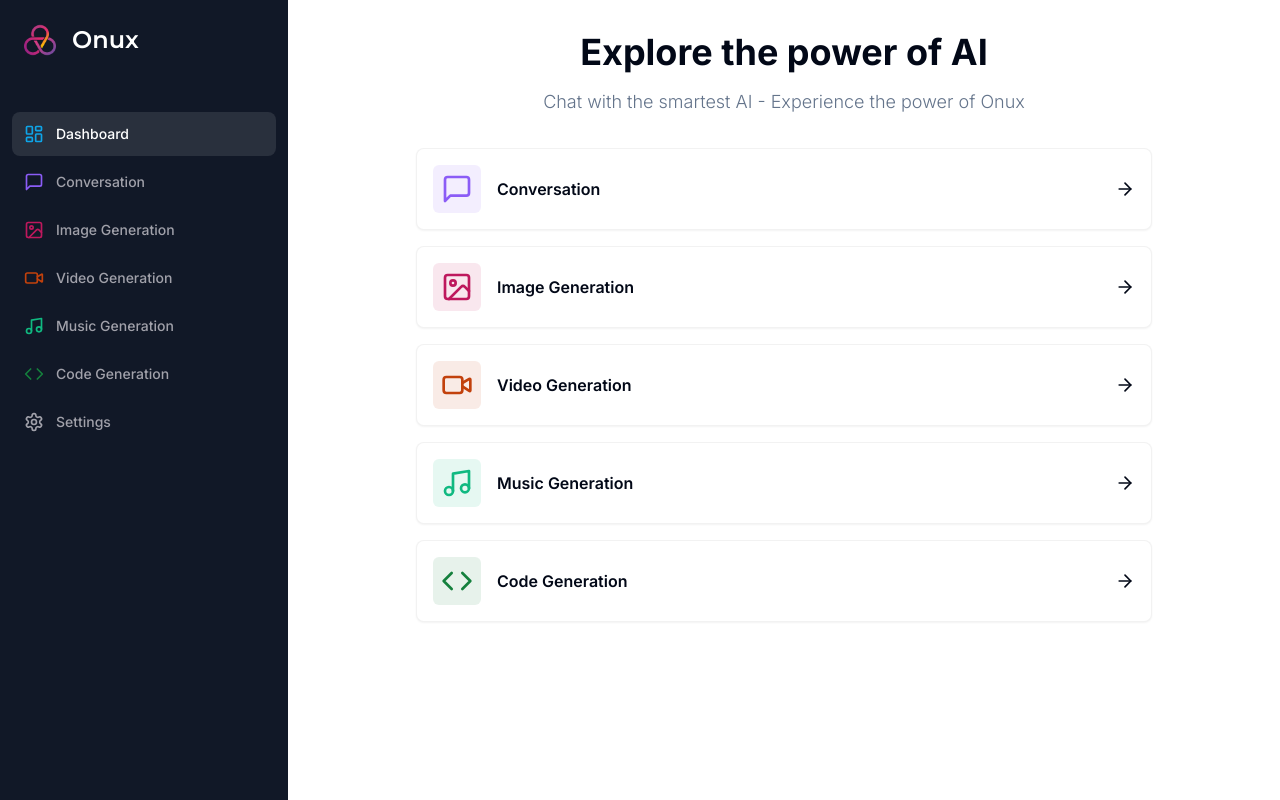
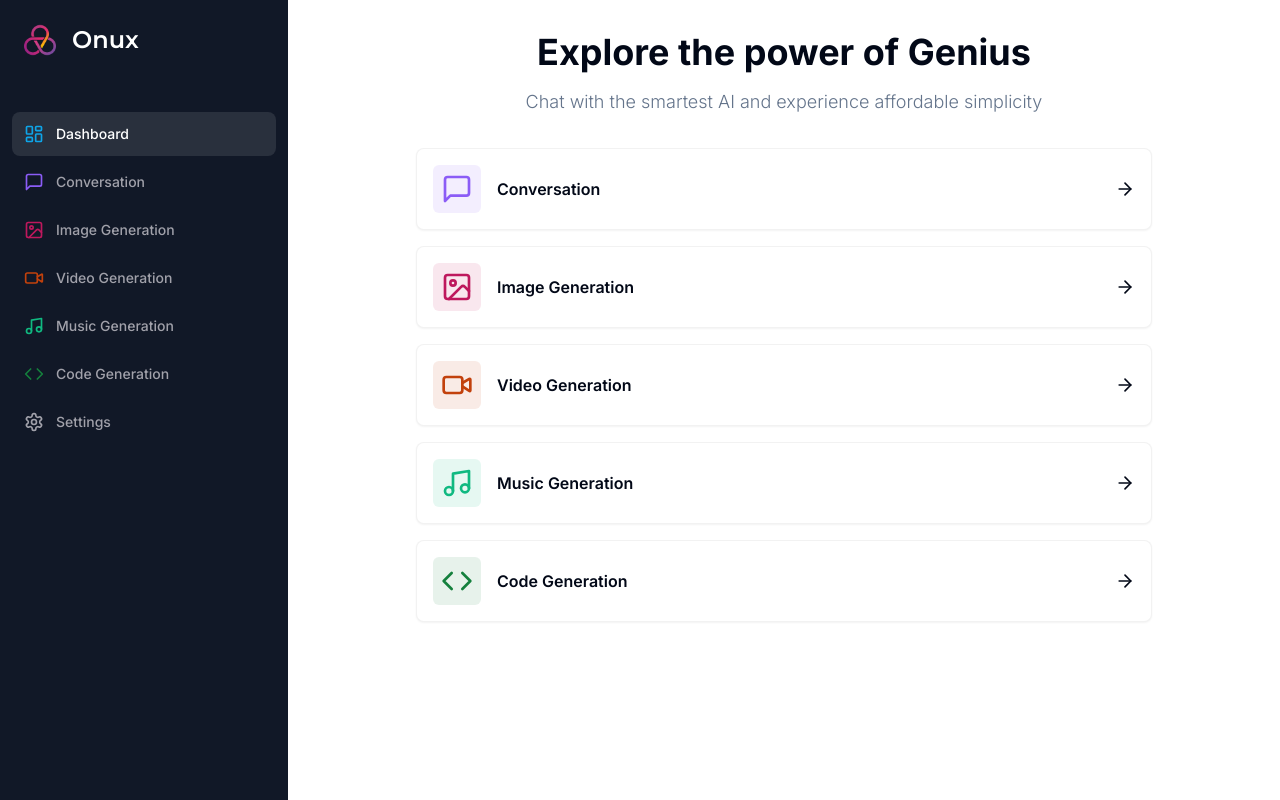
Before and after one commit to domdechiera/genius, a Next.js app: page /dashboard in a window 1280 px wide. Built offline with nearby package versions, Linux system fonts and the light colour scheme.

Commit message:
Rebrand to og Genius

```diff
--- a/app/(dashboard)/(routes)/dashboard/page.tsx
+++ b/app/(dashboard)/(routes)/dashboard/page.tsx
@@ -57,10 +57,10 @@ const DashboardPage = () => {
     <div>
       <div className="mb-8 space-y-4">
         <h2 className="text-2xl md:text-4xl font-bold text-center">
-          Explore the power of AI
+          Explore the power of Genius
         </h2>
         <p className="text-muted-foreground font-light text-sm md:text-lg text-center">
-          Chat with the smartest AI - Experience the power of Onux
+          Chat with the smartest AI and experience affordable simplicity
         </p>
       </div>
       <div className="px-4 md:px-20 lg:px-32 space-y-4">
--- a/components/loader.tsx
+++ b/components/loader.tsx
@@ -11,7 +11,7 @@ export const Loader = () => {
                 />
             </div>
             <p className="text-sm text-muted-foreground">
-                Onux is thinking...
+                Genius is thinking...
             </p>
         </div>
     );
```
